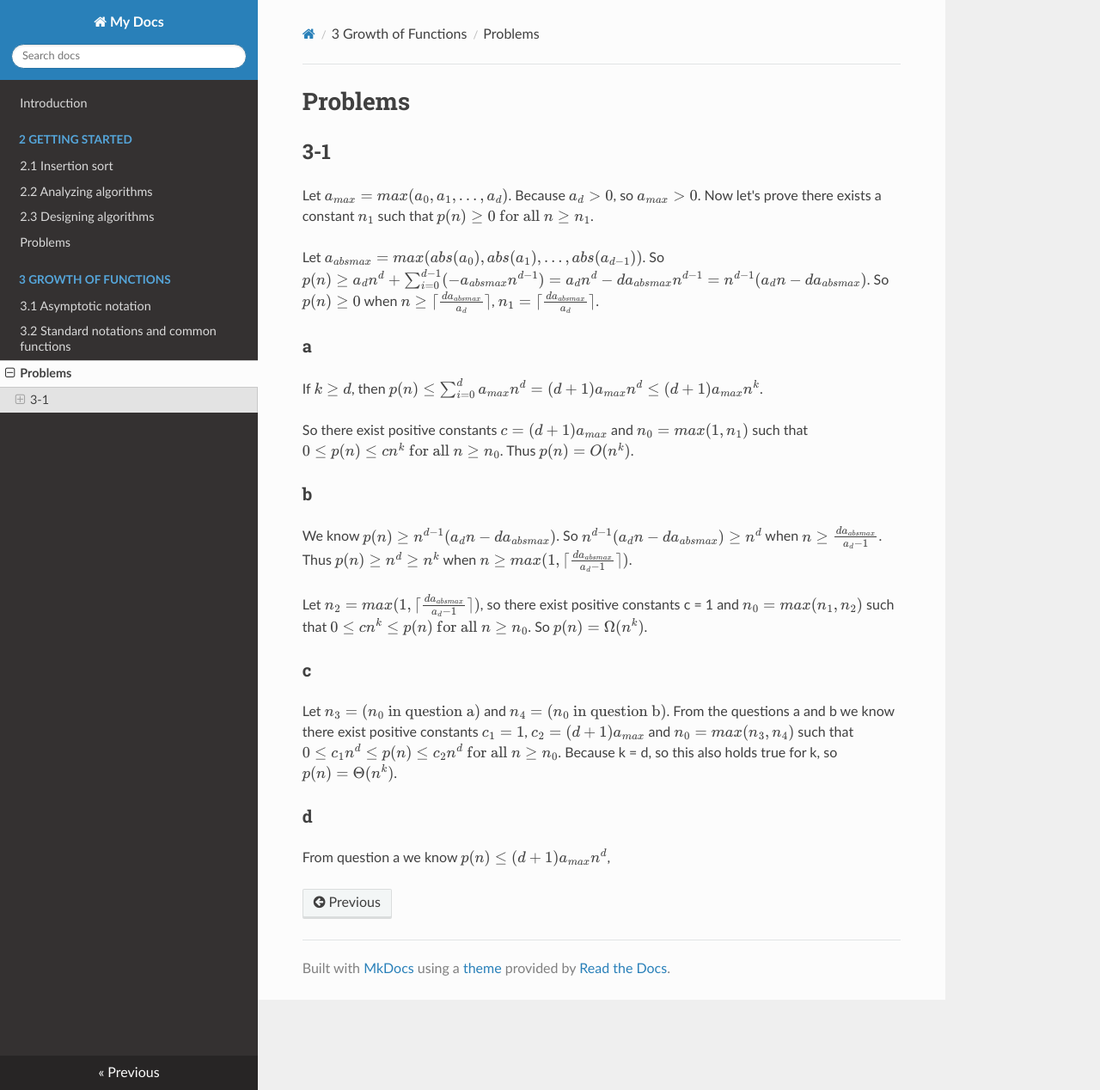
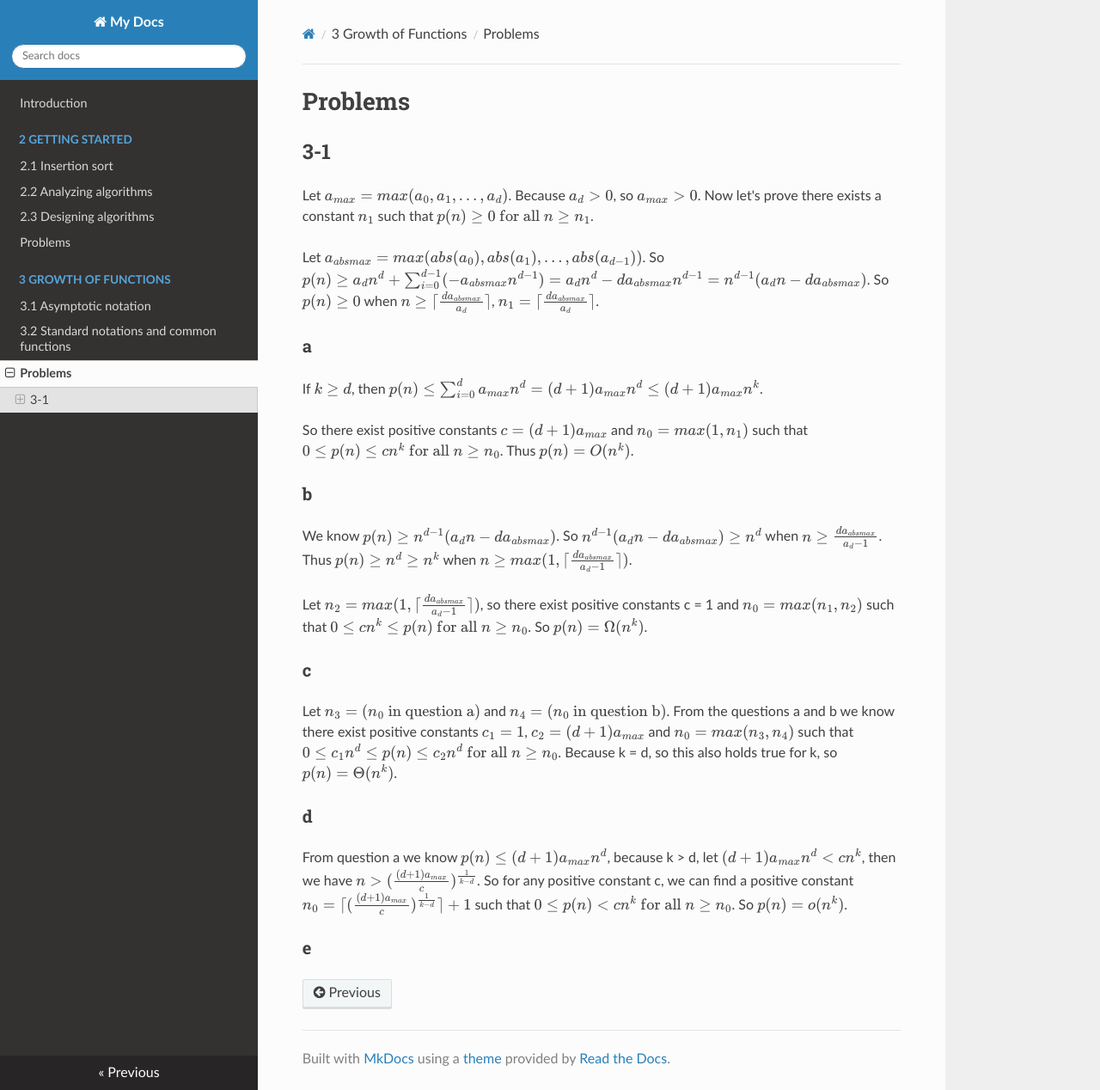
Before and after one commit to Frederick-S/Introduction-to-Algorithms-Notes, an MkDocs documentation site: the page built from docs/3-Growth-of-Functions/Problems.md, in a window 1280 px wide and 1268 px high. Shown: the whole window at 86% size. Built offline with MkDocs 1.6.1, drawn with Linux system fonts in a browser that asks for light colours; nearby versions of some CDN libraries; formulas are drawn with MathJax 3; old or Windows-style settings are respelled for this version of MkDocs.

Commit message:
Update exercise

```diff
--- a/docs/3-Growth-of-Functions/Problems.md
+++ b/docs/3-Growth-of-Functions/Problems.md
@@ -18,4 +18,6 @@ Let $n_2 = max(1, \lceil \frac{da_{absmax}}{a_d - 1} \rceil)$, so there exist po
 Let $n_3 = (n_0 \text{ in question a})$ and $n_4 = (n_0 \text{ in question b})$. From the questions a and b we know there exist positive constants $c_1 = 1$, $c_2 = (d + 1)a_{max}$ and $n_0 = max(n_3, n_4)$ such that $0 \leq c_1n^d \leq p(n) \leq c_2n^d \text{ for all } n \geq n_0$. Because k = d, so this also holds true for k, so $p(n) = \Theta(n^k)$.
 
 ### d
-From question a we know $p(n) \leq (d + 1)a_{max}n^d$,
+From question a we know $p(n) \leq (d + 1)a_{max}n^d$, because k > d, let $(d + 1)a_{max}n^d < cn^k$, then we have $n > (\frac{(d + 1)a_{max}}{c})^{\frac{1}{k - d}}$. So for any positive constant c, we can find a positive constant $n_0 = \lceil (\frac{(d + 1)a_{max}}{c})^{\frac{1}{k - d}} \rceil + 1$ such that $0 \leq p(n) < cn^k \text{ for all } n \geq n_0$. So $p(n) = o(n^k)$.
+
+### e
```
